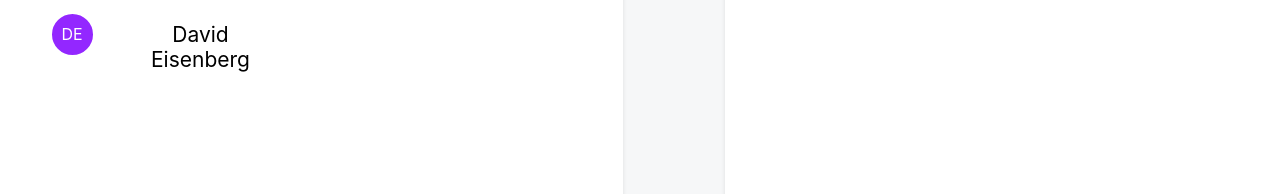
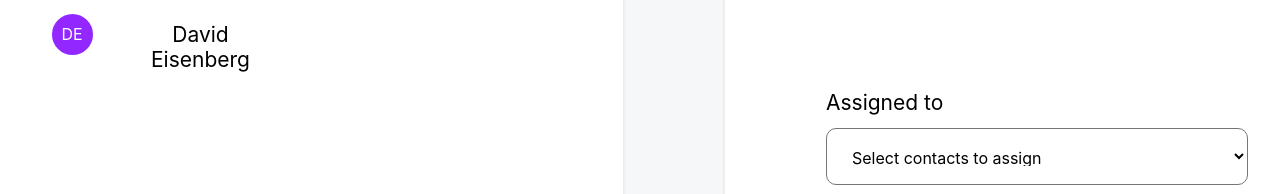
Before and after one commit to IlmarKerner/Join, a plain HTML site: page templates/drag&droppopup.html in a window 1280 px wide. Shown: the part 540-734 px from the top of the page. Drawn offline with nearby package versions, Linux system fonts and the light colour scheme; a web font is replaced by a local one.

Commit message:
popupwindows drag and task

```diff
--- a/styles/drag&droppopup.css
+++ b/styles/drag&droppopup.css
@@ -395,3 +395,41 @@
 .task_popup_window_2_prio_images img {
     cursor: pointer;
 }
+
+.task_popup_window_2_assign {
+    display: flex;
+    flex-direction: column;
+    justify-content: center;
+    align-items: flex-start;
+    padding: 0px;
+    gap: 5px;
+    position: absolute;
+    width: 422px;
+    height: 159px;
+    left: 101px;
+    top: 578px;
+}
+
+.task_popup_window_2_assign select {
+    display: flex;
+    flex-direction: row;
+    align-items: center;
+    padding: 18px 21px;
+    gap: 10px;
+    isolation: isolate;
+    width: 422px;
+    height: 57px;
+    background: #FFFFFF;
+    border-radius: 10px;
+}
+
+.task_popup_window_2_assign h3 {
+    width: 118px;
+    height: 25px;
+    font-family: 'Inter';
+    font-style: normal;
+    font-weight: 400;
+    font-size: 21px;
+    line-height: 120%;
+    color: #000000;
+}
--- a/templates/drag&droppopup.html
+++ b/templates/drag&droppopup.html
@@ -87,6 +87,15 @@
                 <img src="../img/lowbuttonwhite.png">
             </div>
         </div>
+        <div class="task_popup_window_2_assign">
+            <h3>Assigned to</h3>
+            <select>
+                <option value="select">Select contacts to assign</option>
+                <option value="you">You</option>
+                <option value="max">Max Mustermann</option>
+                <option value="invite">Invite new Contact</option>
+            </select>
+        </div>
     </div>
 </body>
 
```
